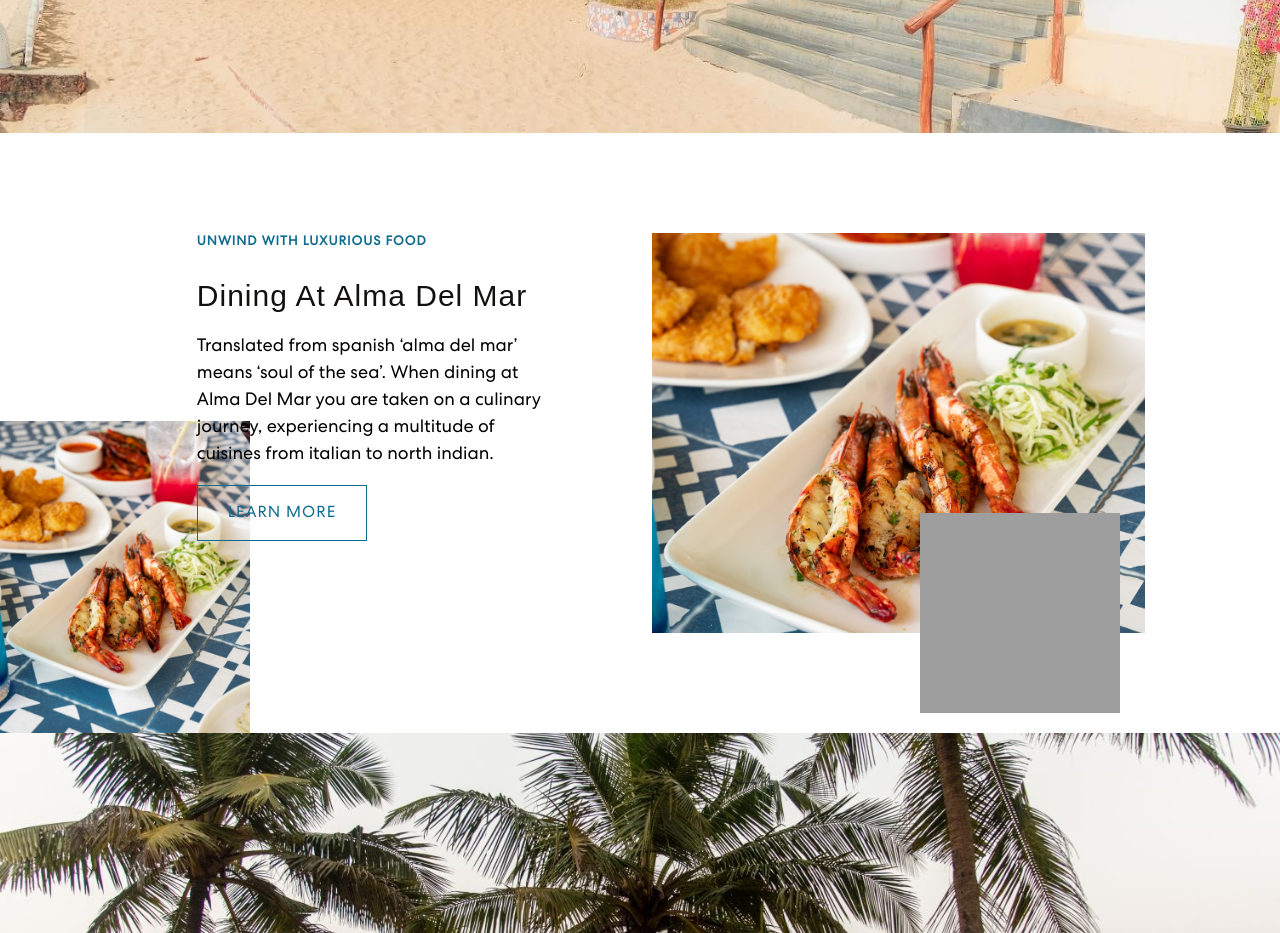
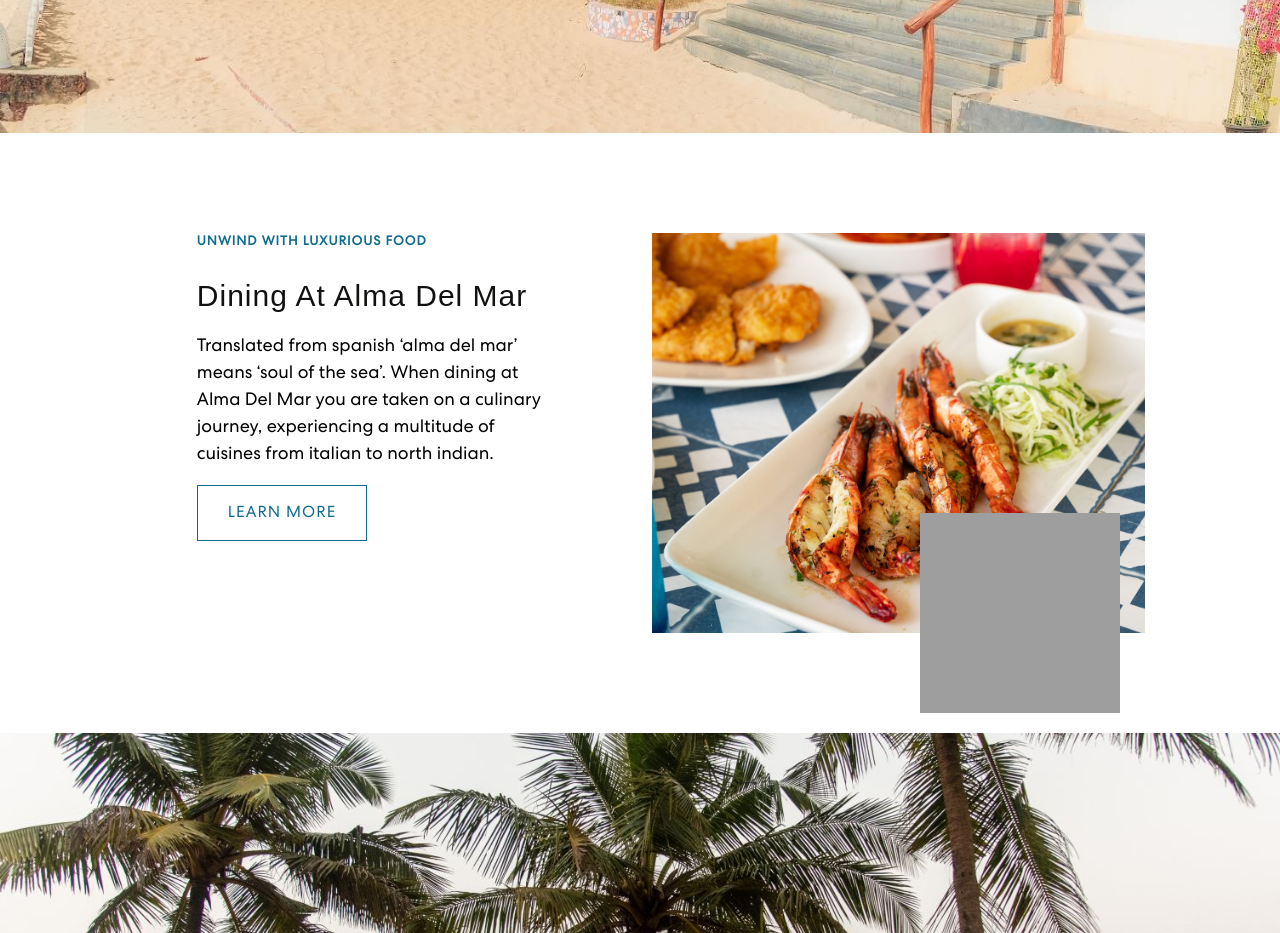
Before and after one commit to allanmosesfernandes/C-Roque, a website built with Parcel: page index.html in a window 1280 px wide. Shown: the part 3860-4793 px from the top of the page. Built offline with nearby package versions, Linux system fonts and the light colour scheme; no server answers; grey boxes are pictures that could not be loaded; a web font is replaced by a local one.

Commit message:
background

```diff
--- a/assets/css/_layout.scss
+++ b/assets/css/_layout.scss
@@ -453,7 +453,7 @@
 }
 
 .dining {
-    background-image: url('../images/dining/palm.jpg');
+    // background-image: url('../images/dining/palm.jpg');
     background-repeat: no-repeat;
     background-position: left bottom;
     background-size: 250px;
--- a/assets/css/app.scss
+++ b/assets/css/app.scss
@@ -457,7 +457,7 @@
 }
 
 .dining {
-    background-image: url('../images/dining/palm.jpg');
+    // background-image: url('../images/dining/palm.jpg');
     background-repeat: no-repeat;
     background-position: left bottom;
     background-size: 250px;
```
